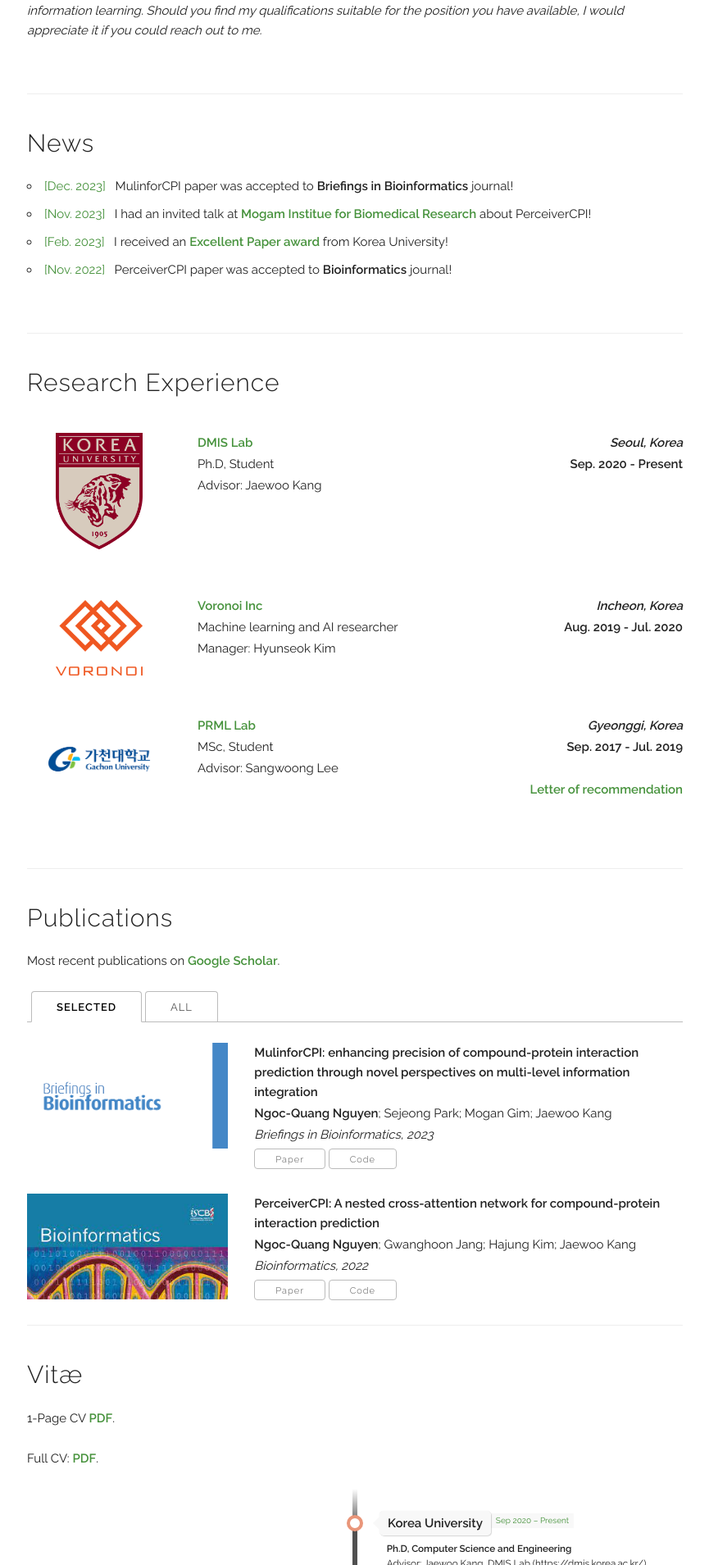
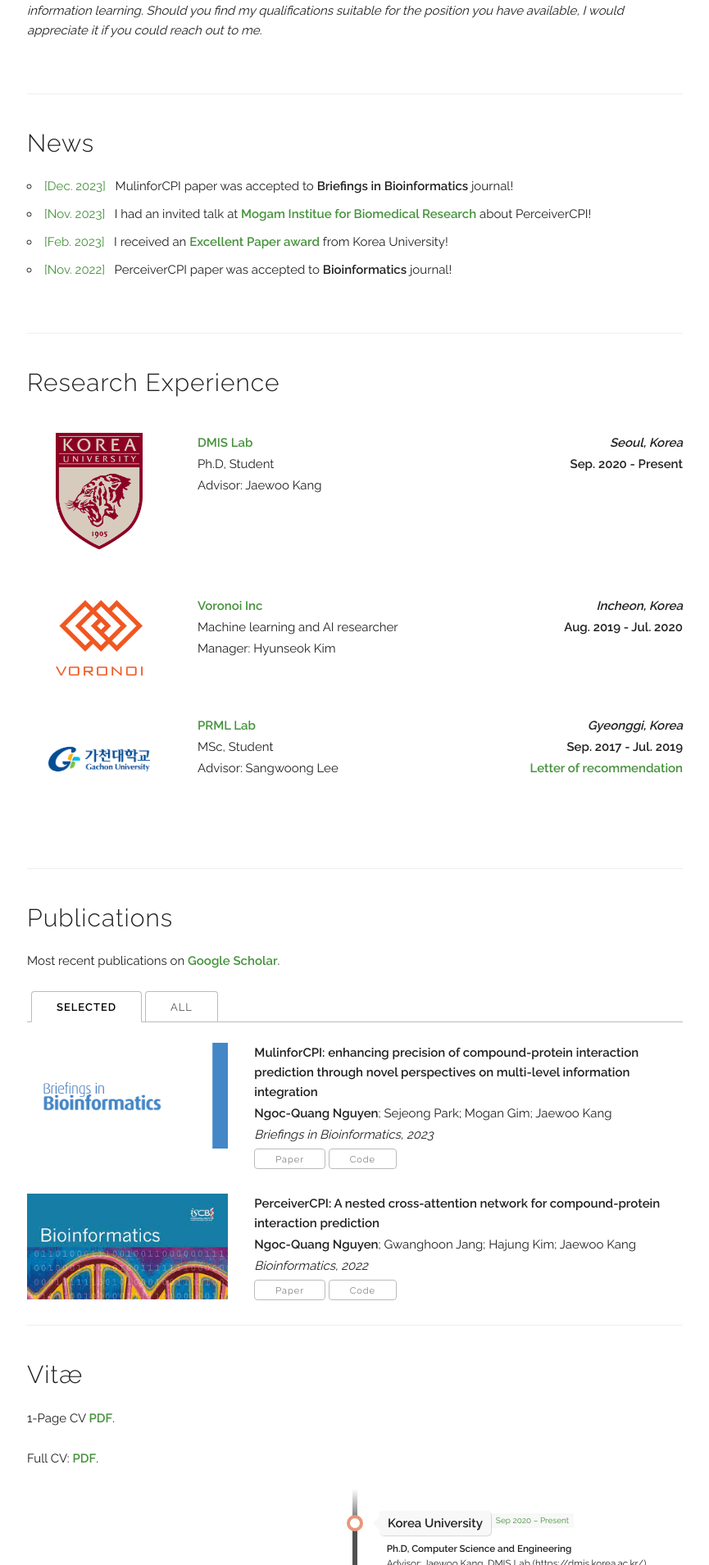
Before and after one commit to quangnguyenbn99/quangnguyenbn99.github.io, a Jekyll site: the page built from index.html, in a window 1280 px wide. Shown: the part 881-2790 px from the top of the page at 82% size, without its empty margins (207-1072 px from the left). Built offline with Jekyll 4.4.1, drawn with Linux system fonts in a browser that asks for light colours; some web fonts are replaced.

Commit message:
Update index.html

```diff
--- a/index.html
+++ b/index.html
@@ -136,7 +136,7 @@ layout: default
               <p class="title"><b><a href=" http://pr.gachon.ac.kr/">PRML Lab</a><b style="float:right;"><i>Gyeonggi, Korea</i></b></b></p>
 
               <p>MSc, Student <b style="float:right;">Sep. 2017 - Jul. 2019</b></p>
-              <p>Advisor: Sangwoong Lee</p>  <b style="float:right;"><a href={{ "/assets/cv/LoR_Professor_Lee.pdf" | prepend: site.baseurl}} target="_blank">Letter of recommendation</a></b>
+              <p>Advisor: Sangwoong Lee  <b style="float:right;"><a href={{ "/assets/cv/LoR_Professor_Lee.pdf" | prepend: site.baseurl}} target="_blank">Letter of recommendation</a></b>
               <p></p>
             </div>
           </div>
```
